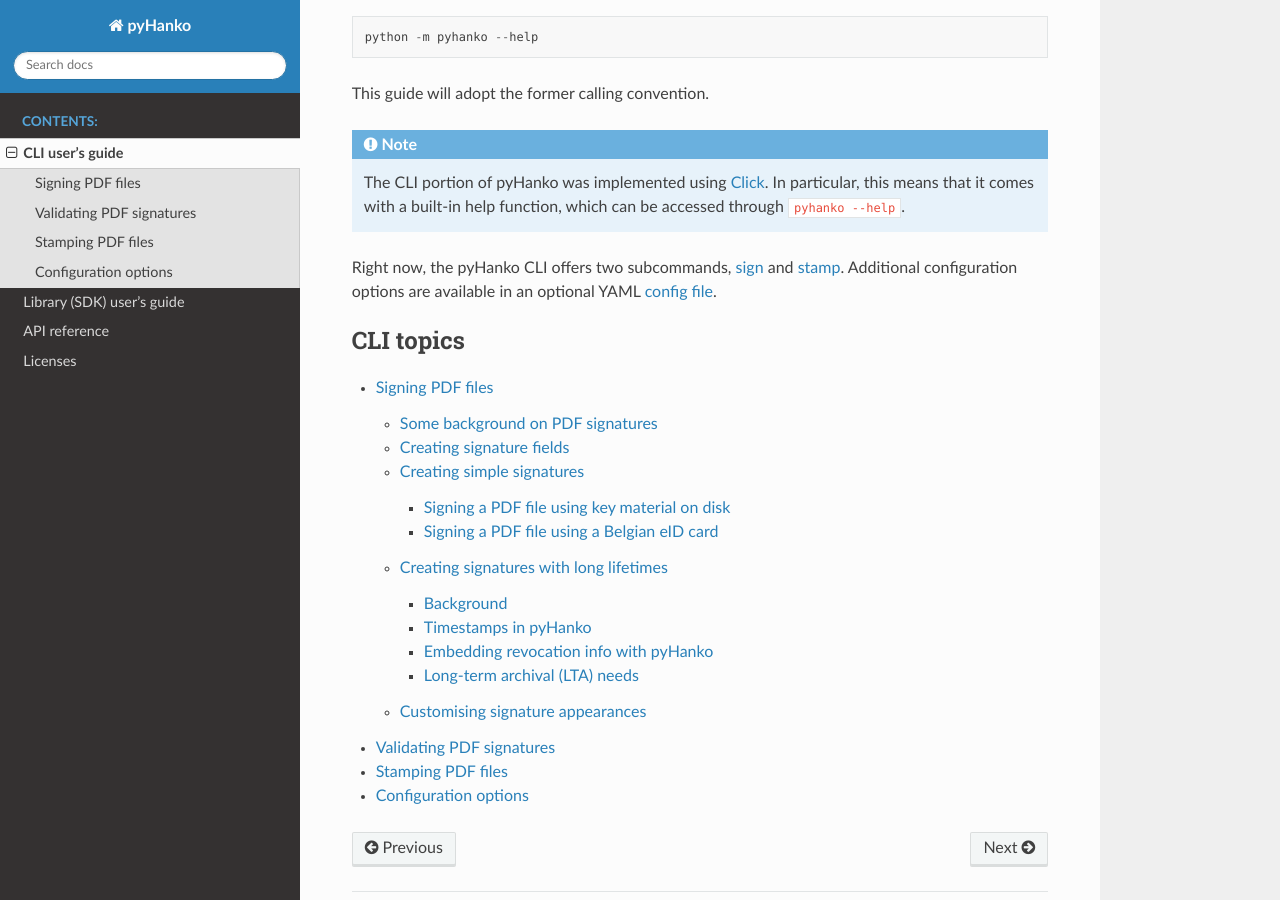
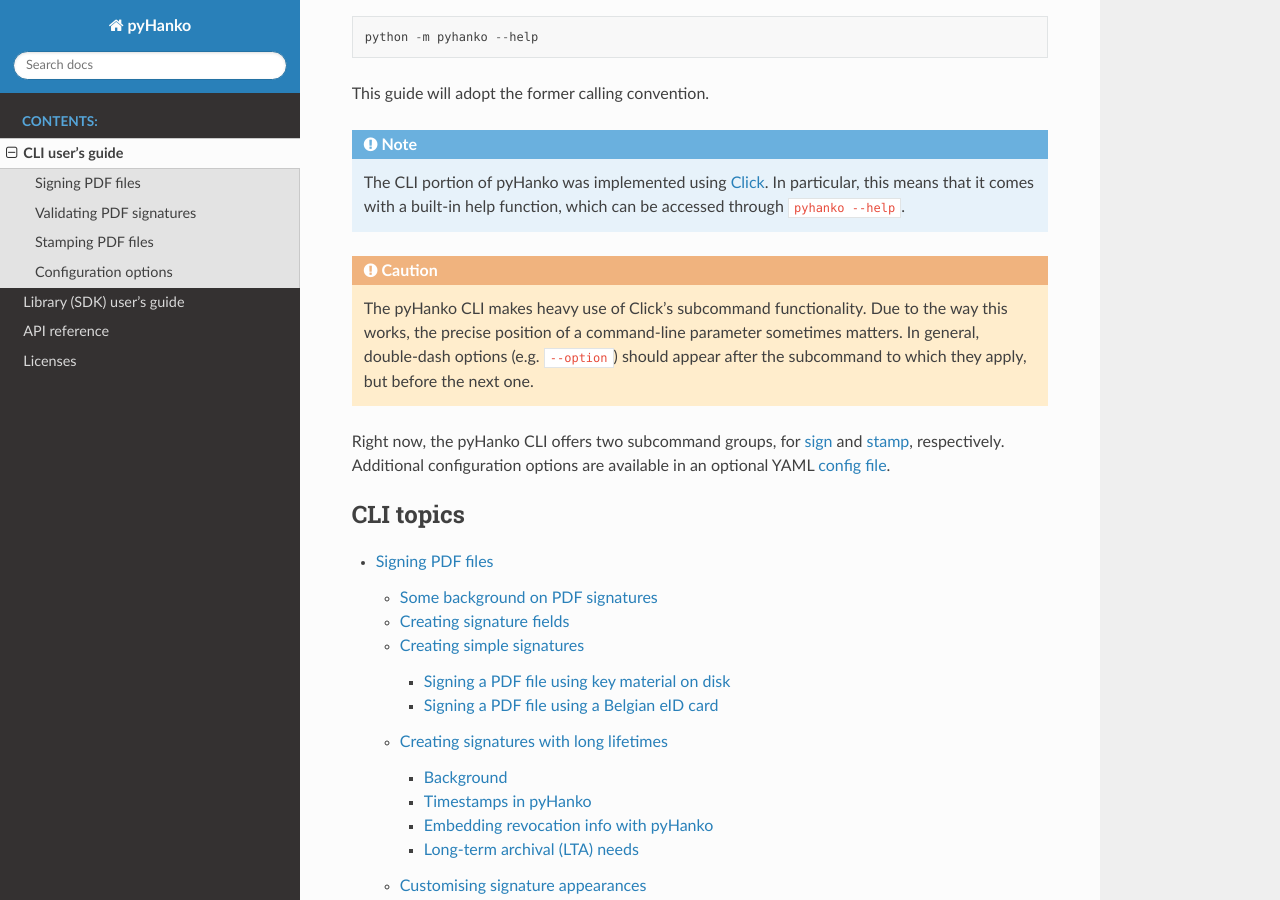
Before and after one commit to MatthiasValvekens/pyHanko, a Sphinx documentation site: the page built from docs/cli-guide/index.rst, in a window 1280 px wide and 900 px high, scrolled down 453 px. Built offline with Sphinx 7.4.7 and the Read the Docs theme 2.0.0, drawn with Linux system fonts in a browser that asks for light colours.

Commit message:
Caution the user about parameter order

```diff
--- a/docs/cli-guide/index.rst
+++ b/docs/cli-guide/index.rst
@@ -27,9 +27,16 @@
     it comes with a built-in help function, which can be accessed through
     ``pyhanko --help``.
 
+.. caution::
+    The pyHanko CLI makes heavy use of Click's subcommand functionality.
+    Due to the way this works, the precise position of a command-line parameter
+    sometimes matters. In general, double-dash options (e.g. ``--option``)
+    should appear after the subcommand to which they apply, but before the next
+    one.
 
-Right now, the pyHanko CLI offers two subcommands, :doc:`sign <signing>`
-and :doc:`stamp <stamping>`.
+
+Right now, the pyHanko CLI offers two subcommand groups, for
+:doc:`sign <signing>` and :doc:`stamp <stamping>`, respectively.
 Additional configuration options are available in an optional YAML
 :doc:`config file <config>`.
 
```
